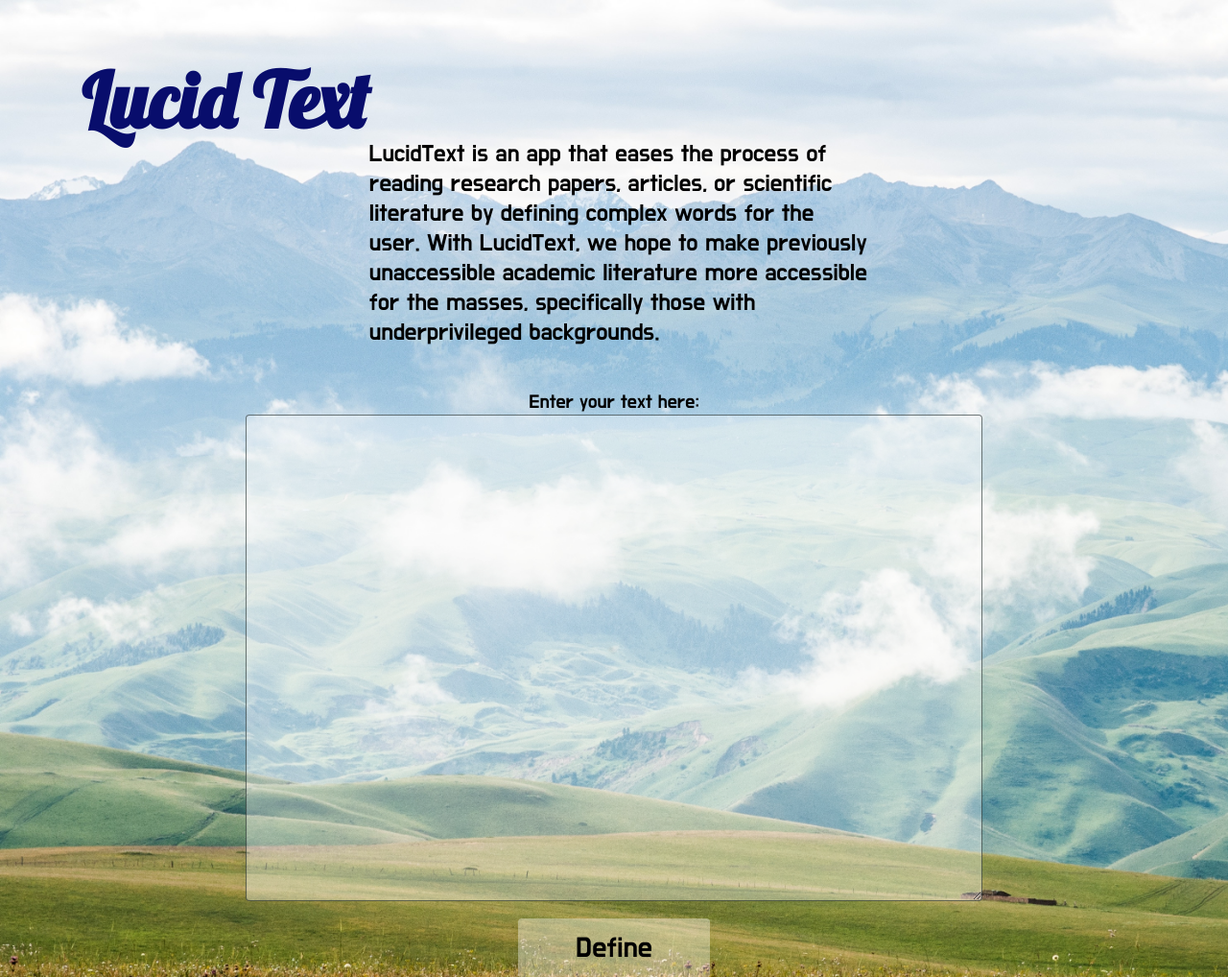
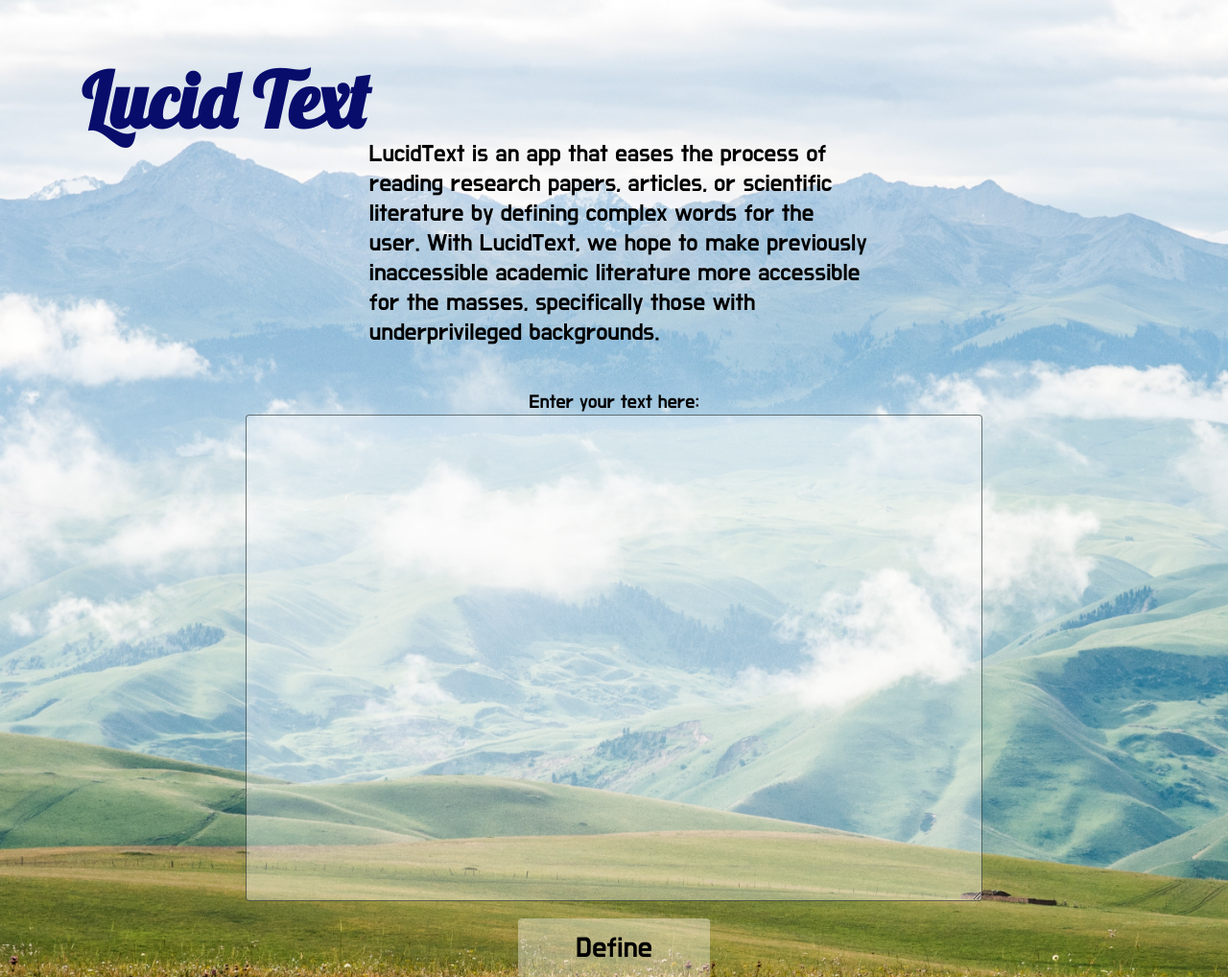
Before and after one commit to vikram628/LucidText, a Python web app: template templates/welcome.html in a window 1280 px wide. Shown: the top 1018 px of the page at 96% size. Run offline with Jinja, Linux system fonts and the light colour scheme; the template is opened without the code that fills it, so the values that code supplies are empty; some web fonts are replaced.

Commit message:
Update welcome.html

```diff
--- a/templates/welcome.html
+++ b/templates/welcome.html
@@ -11,7 +11,7 @@
     </div>
     <div id= "description">
       <p> LucidText is an app that eases the process of reading research papers, articles, or scientific literature
-        by defining complex words for the user. With LucidText, we hope to make previously unaccessible academic literature more
+        by defining complex words for the user. With LucidText, we hope to make previously inaccessible academic literature more
         accessible for the masses, specifically those with underprivileged backgrounds. </p>
       </div>
     </div>
```
